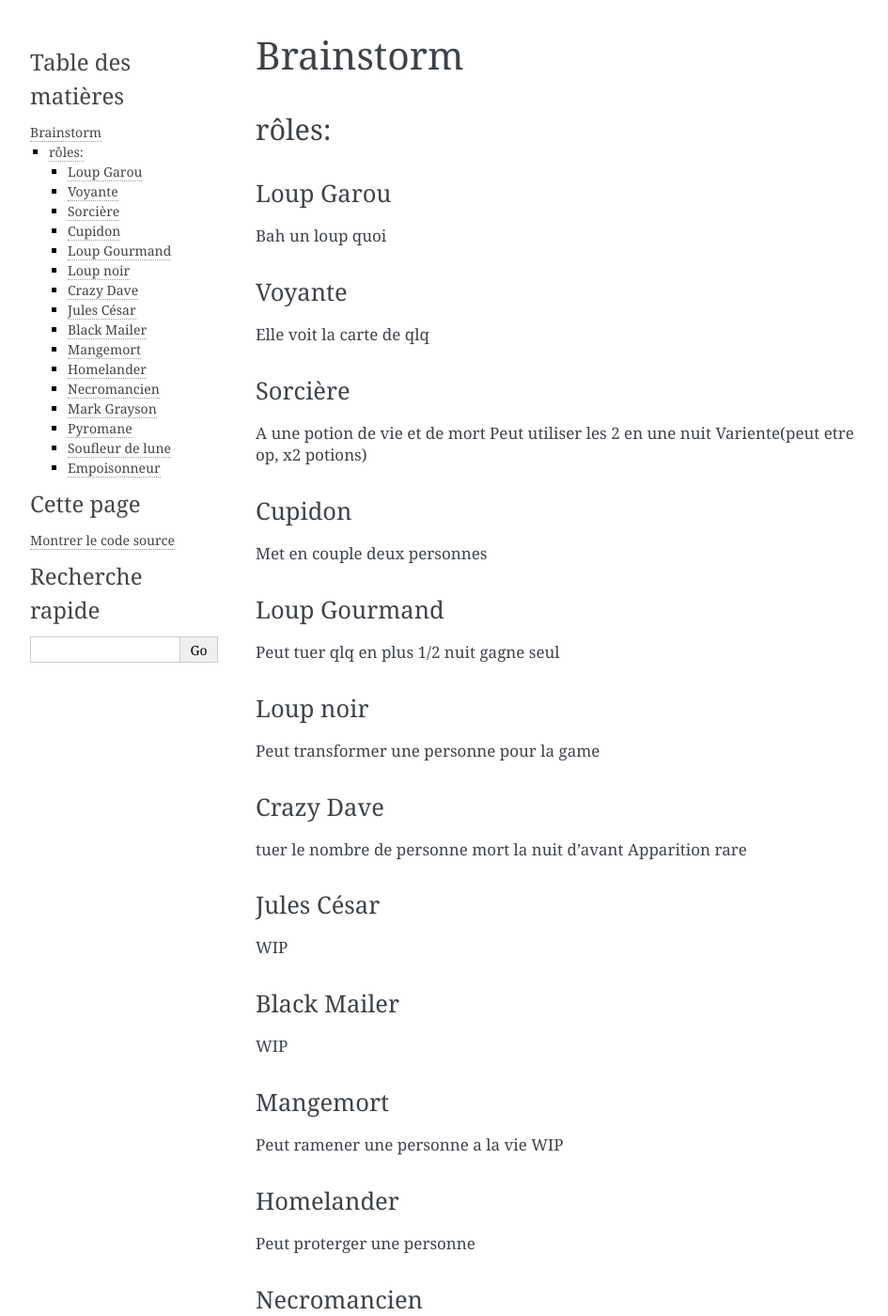
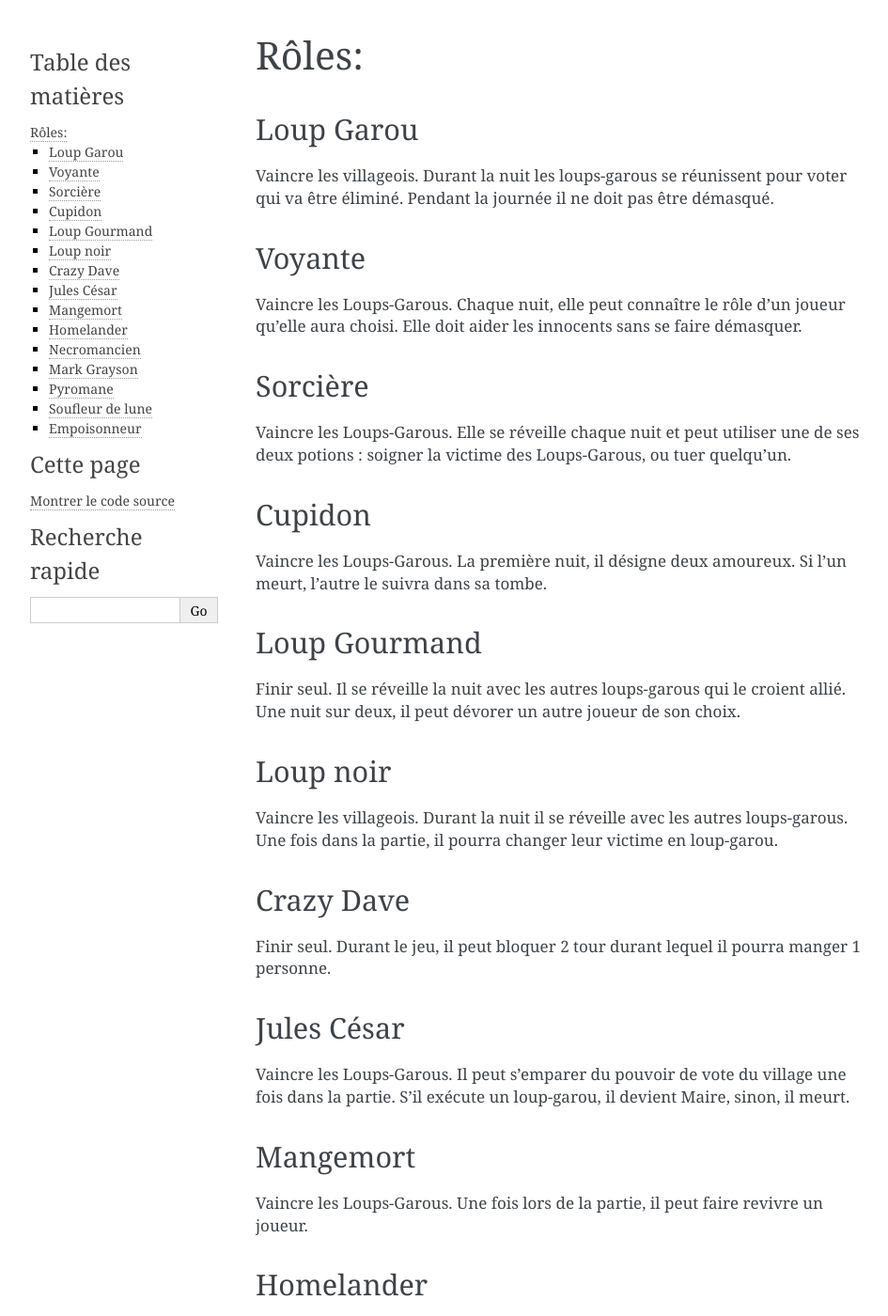
Before and after one commit to Herasium/-2025_2026_lndb_nsi_t04_projet3_gp2, a Sphinx documentation site: the page built from docs/source/ideas.rst, in a window 1280 px wide and 1400 px high. Shown: the whole window at 94% size, without its empty margins (148-1093 px from the left). Built offline with Sphinx 7.4.7, drawn with Linux system fonts in a browser that asks for light colours; some of the changed text lies outside the part shown.

Commit message:
Rôle description and table

```diff
--- a/docs/source/ideas.rst
+++ b/docs/source/ideas.rst
@@ -1,73 +1,78 @@
-Brainstorm
-==========
-
-rôles:
+Rôles:
 ------
 Loup Garou
 ~~~~~~~~~~
-Bah un loup quoi
+Vaincre les villageois.
+Durant la nuit les loups-garous se réunissent pour voter qui va être éliminé. Pendant la journée il ne doit pas être démasqué.
 
 Voyante
 ~~~~~~~
-Elle voit la carte de qlq
+Vaincre les Loups-Garous.
+Chaque nuit, elle peut connaître le rôle d'un joueur qu'elle aura choisi. Elle doit aider les innocents sans se faire démasquer.
 
 Sorcière
 ~~~~~~~~
-A une potion de vie et de mort
-Peut utiliser les 2 en une nuit
-Variente(peut etre op, x2 potions)
+Vaincre les Loups-Garous.
+Elle se réveille chaque nuit et peut utiliser une de ses deux potions : soigner la victime des Loups-Garous, ou tuer quelqu’un.
 
 Cupidon
 ~~~~~~~
-Met en couple deux personnes
+Vaincre les Loups-Garous.
+La première nuit, il désigne deux amoureux. Si l'un meurt, l'autre le suivra dans sa tombe.
 
 Loup Gourmand
 ~~~~~~~~~~~~~
-Peut tuer qlq en plus 1/2 nuit
-gagne seul
+Finir seul.
+Il se réveille la nuit avec les autres loups-garous qui le croient allié. Une nuit sur deux, il peut dévorer un autre joueur de son choix.
 
 Loup noir
 ~~~~~~~~~
-Peut transformer une personne pour la game
+Vaincre les villageois.
+Durant la nuit il se réveille avec les autres loups-garous. Une fois dans la partie, il pourra changer leur victime en loup-garou.
 
 Crazy Dave
 ~~~~~~~~~~
-tuer le nombre de personne mort la nuit d'avant
-Apparition rare
+Finir seul.
+Durant le jeu, il peut bloquer 2 tour durant lequel il pourra manger 1 personne.
 
 Jules César
 ~~~~~~~~~~~
-WIP
-
-Black Mailer
-~~~~~~~~~~~~
-WIP
+Vaincre les Loups-Garous.
+Il peut s'emparer du pouvoir de vote du village une fois dans la partie. S'il exécute un loup-garou, il devient Maire, sinon, il meurt.
 
 Mangemort
 ~~~~~~~~~
-Peut ramener une personne a la vie
-WIP
+Vaincre les Loups-Garous.
+Une fois lors de la partie, il peut faire revivre un joueur.
 
 Homelander
 ~~~~~~~~~~
-Peut proterger une personne
+Vaincre les Loups-Garous.
+Chaque nuit, il peut protéger un joueur différent contre une attaque des Loups-Garous.
+A partir que la moitié des personnes sont tuer. Probabilité qui devient neutre chaque tour et tue une personne chaque tour.
+
 
 Necromancien
 ~~~~~~~~~~~~
-Peut parler au mort
+Vaincre les Loups-Garous.
+La nuit, il peut communiquer avec les morts, afin d'en tirer des informations capitales...
 
 Mark Grayson
 ~~~~~~~~~~~~
-WIP
+Vaincre les Loups-Garous.
+Lorsqu'kr meurt, il a le pouvoir d'amener un autre joueur avec lui dans sa tombe.
 
 Pyromane
 ~~~~~~~~
-Peut soit recouvrir d'essence des personnes ou les bruler
+Vaincre les Loups-Garous.
+Chaque nuit, le Pyromancien a le choix entre entreposer un tonneau de feu grégeois chez un joueur, ou déclencher leur explosion.
 
 Soufleur de lune
 ~~~~~~~~~~~~~~~~
-Peut arreter la nuit (1/3 nuit)
+Vaincre les Loups-Garous.
+Une nuit sur trois, il peut arreter le cour de la nuit et faire revenir le jour.
 
 Empoisonneur
 ~~~~~~~~~~~~
-Peut faire une flatulence devant une maison (la personne peut pas voter)
+Finir seul.
+Chaque nuit, il peut lancer du gaz lacrimogène devant une maison ce qui le bloquera pour le vote.
```
Also changed, not shown: assets/homescreen/table.png (added), assets/homescreen/table_v2.png (deleted), 10 other files.
